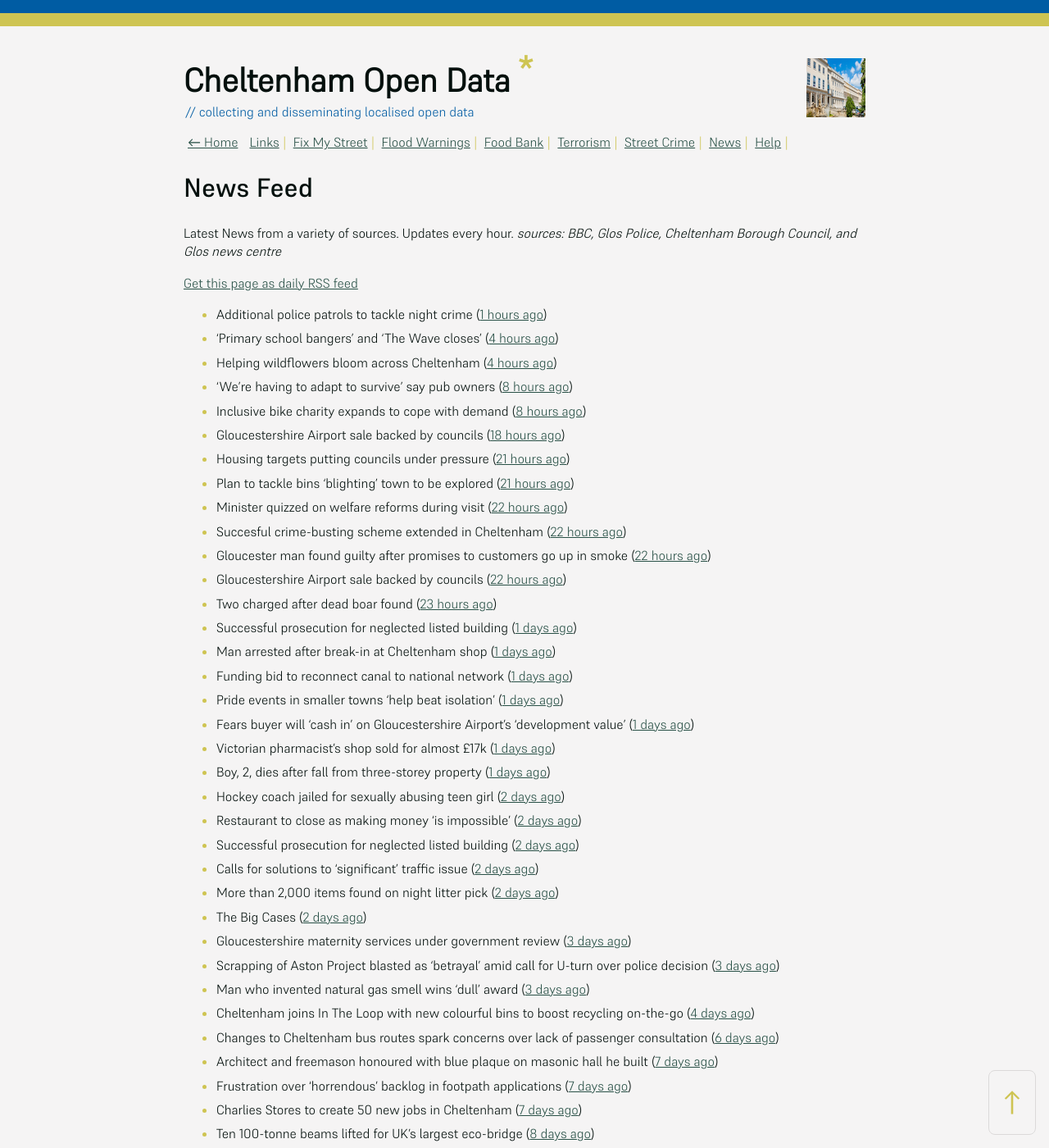
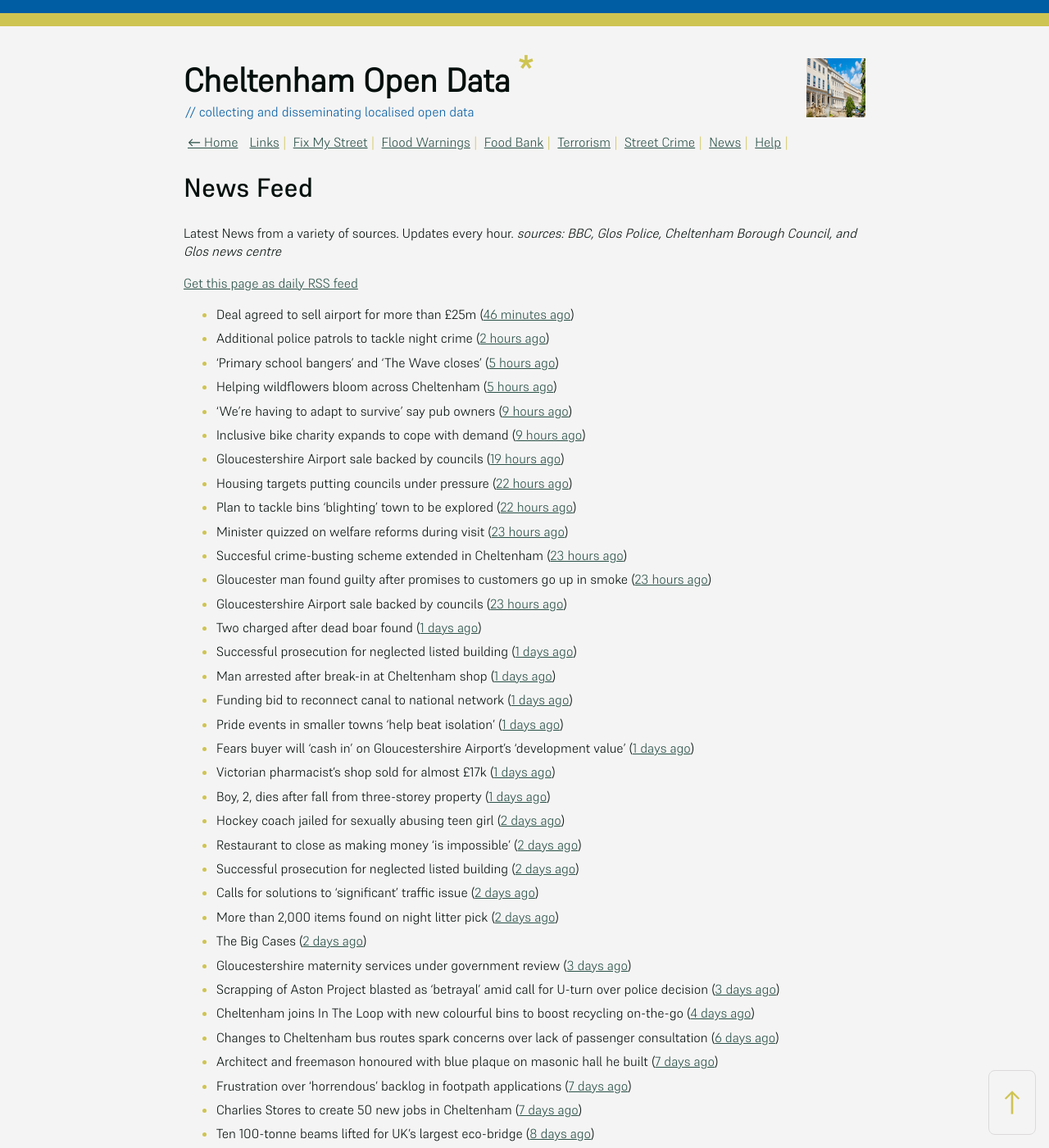
Before and after one commit to mat-0/cheltenham-open-data, a Jekyll site: the page built from _pages/news.md, in a window 1280 px wide and 1400 px high. Shown: the whole window at 82% size. Built offline with Jekyll 4.4.1, drawn with Linux system fonts in a browser that asks for light colours; some of the changed text lies outside the part shown.

Commit message:
Updated 2025-06-27 14:57:54

```diff
--- a/_pages/news.md
+++ b/_pages/news.md
@@ -12,19 +12,20 @@ _sources: BBC, Glos Police, Cheltenham Borough Council, and Glos news centre_
 [Get this page as daily RSS feed](/daily.rss)
 
 <!-- news_marker starts -->
-- Additional police patrols to tackle night crime ([1 hours ago](https://www.bbc.com/news/articles/czjknk33xpxo))
-- 'Primary school bangers' and 'The Wave closes' ([4 hours ago](https://www.bbc.com/news/articles/cq53wwp5yldo))
-- Helping wildflowers bloom across Cheltenham ([4 hours ago](https://www.cheltenham.gov.uk/news/article/3025/helping_wildflowers_bloom_across_cheltenham))
-- 'We're having to adapt to survive' say pub owners ([8 hours ago](https://www.bbc.com/news/articles/c74z3yp3p0xo))
-- Inclusive bike charity expands to cope with demand ([8 hours ago](https://www.bbc.com/news/articles/ceq79pjzq3no))
-- Gloucestershire Airport sale backed by councils ([18 hours ago](https://gloucesternewscentre.co.uk/gloucestershire-airport-sale-backed-by-councils/))
-- Housing targets putting councils under pressure ([21 hours ago](https://www.bbc.com/news/articles/c3en9q19k03o))
-- Plan to tackle bins 'blighting' town to be explored ([21 hours ago](https://www.bbc.com/news/articles/c98j40dy0mlo))
-- Minister quizzed on welfare reforms during visit ([22 hours ago](https://www.bbc.com/news/articles/cd6g58we454o))
-- Succesful crime-busting scheme extended in Cheltenham ([22 hours ago](https://gloucesternewscentre.co.uk/succesful-crime-busting-scheme-extended-in-cheltenham/))
-- Gloucester man found guilty after promises to customers go up in smoke ([22 hours ago](https://gloucesternewscentre.co.uk/gloucester-man-found-guilty-after-promises-to-customers-go-up-in-smoke/))
-- Gloucestershire Airport sale backed by councils ([22 hours ago](https://www.cheltenham.gov.uk/news/article/3024/gloucestershire_airport_sale_backed_by_councils))
-- Two charged after dead boar found ([23 hours ago](https://www.bbc.com/news/articles/cwykjzgjyrno))
+- Deal agreed to sell airport for more than £25m ([46 minutes ago](https://www.bbc.com/news/articles/cdx5g5xqkv1o))
+- Additional police patrols to tackle night crime ([2 hours ago](https://www.bbc.com/news/articles/czjknk33xpxo))
+- 'Primary school bangers' and 'The Wave closes' ([5 hours ago](https://www.bbc.com/news/articles/cq53wwp5yldo))
+- Helping wildflowers bloom across Cheltenham ([5 hours ago](https://www.cheltenham.gov.uk/news/article/3025/helping_wildflowers_bloom_across_cheltenham))
+- 'We're having to adapt to survive' say pub owners ([9 hours ago](https://www.bbc.com/news/articles/c74z3yp3p0xo))
+- Inclusive bike charity expands to cope with demand ([9 hours ago](https://www.bbc.com/news/articles/ceq79pjzq3no))
+- Gloucestershire Airport sale backed by councils ([19 hours ago](https://gloucesternewscentre.co.uk/gloucestershire-airport-sale-backed-by-councils/))
+- Housing targets putting councils under pressure ([22 hours ago](https://www.bbc.com/news/articles/c3en9q19k03o))
+- Plan to tackle bins 'blighting' town to be explored ([22 hours ago](https://www.bbc.com/news/articles/c98j40dy0mlo))
+- Minister quizzed on welfare reforms during visit ([23 hours ago](https://www.bbc.com/news/articles/cd6g58we454o))
+- Succesful crime-busting scheme extended in Cheltenham ([23 hours ago](https://gloucesternewscentre.co.uk/succesful-crime-busting-scheme-extended-in-cheltenham/))
+- Gloucester man found guilty after promises to customers go up in smoke ([23 hours ago](https://gloucesternewscentre.co.uk/gloucester-man-found-guilty-after-promises-to-customers-go-up-in-smoke/))
+- Gloucestershire Airport sale backed by councils ([23 hours ago](https://www.cheltenham.gov.uk/news/article/3024/gloucestershire_airport_sale_backed_by_councils))
+- Two charged after dead boar found ([1 days ago](https://www.bbc.com/news/articles/cwykjzgjyrno))
 - Successful prosecution for neglected listed building ([1 days ago](https://gloucesternewscentre.co.uk/successful-prosecution-for-neglected-listed-building/))
 - Man arrested after break-in at Cheltenham shop ([1 days ago](https://gloucesternewscentre.co.uk/man-arrested-after-break-in-at-cheltenham-shop/))
 - Funding bid to reconnect canal to national network ([1 days ago](https://www.bbc.com/news/articles/cgmw1werzneo))
@@ -40,7 +41,6 @@ _sources: BBC, Glos Police, Cheltenham Borough Council, and Glos news centre_
 - The Big Cases ([2 days ago](https://www.bbc.co.uk/iplayer/episode/m001z7w2))
 - Gloucestershire maternity services under government review ([3 days ago](https://www.bbc.co.uk/sounds/play/p0ll39jx))
 - Scrapping of Aston Project blasted as ‘betrayal’ amid call for U-turn over police decision ([3 days ago](https://gloucesternewscentre.co.uk/scrapping-of-aston-project-blasted-as-betrayal-amid-call-for-u-turn-over-police-decision/))
-- Man who invented natural gas smell wins 'dull' award ([3 days ago](https://www.bbc.com/news/articles/cpw74x57p8po))
 - Cheltenham joins In The Loop with new colourful bins to boost recycling on-the-go ([4 days ago](https://www.cheltenham.gov.uk/news/article/3022/cheltenham_joins_in_the_loop_with_new_colourful_bins_to_boost_recycling_on-the-go))
 - Changes to Cheltenham bus routes spark concerns over lack of passenger consultation ([6 days ago](https://gloucesternewscentre.co.uk/changes-to-cheltenham-bus-routes-spark-concerns-over-lack-of-passenger-consultation/))
 - Architect and freemason honoured with blue plaque on masonic hall he built ([7 days ago](https://gloucesternewscentre.co.uk/architect-and-freemason-honoured-with-blue-plaque-on-masonic-hall-he-built/))
```
Also changed, not shown: other parts of _pages/news.md (+1 -1 lines), _data/flood.json (+5 -27 lines), _pages/fix-my-street.md (+13 -13 lines), index.md (+5 -5 lines).
